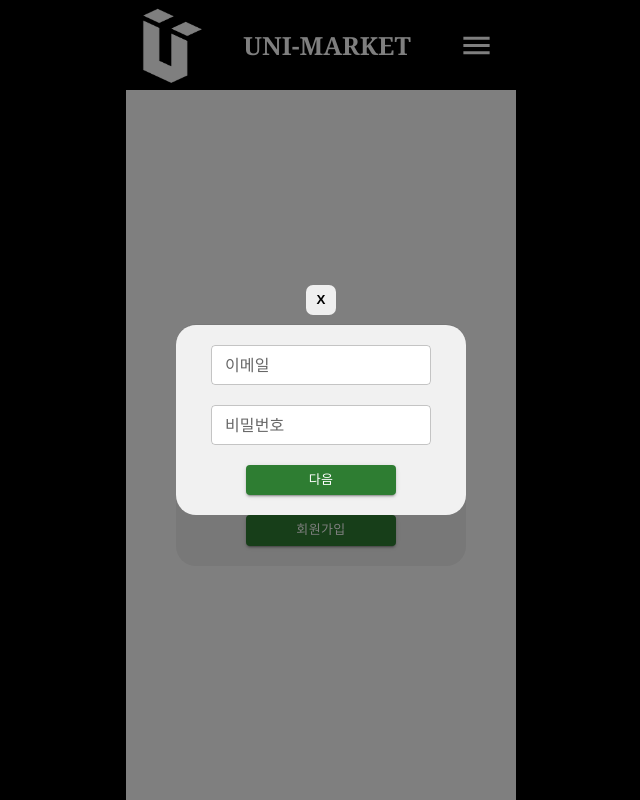
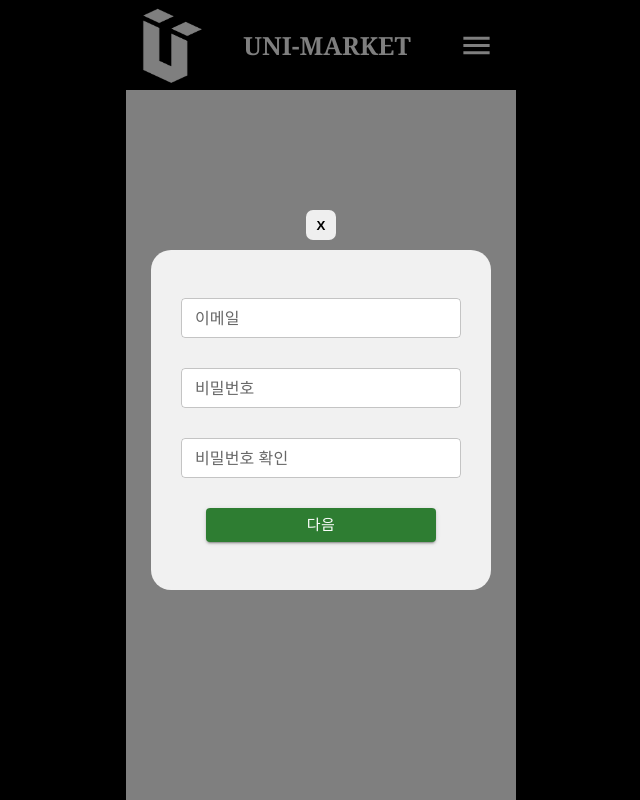
Before and after one commit to DonggyunKim00/UniMarket, a React (Create React App) app: page /mypage in a window 1280 px wide. Both pictures are taken after a click on the button "회원가입". Shown: the whole page, without its empty margins (319-959 px from the left). Built offline with nearby package versions, Linux system fonts and the light colour scheme.

Commit message:
style: LoginForm 스타일 다듬기

```diff
--- a/src/components/mypage/LoginForm.tsx
+++ b/src/components/mypage/LoginForm.tsx
@@ -70,4 +70,5 @@ export const Container = styled.div`
   padding: 20px;
   background-color: #f1f1f1;
   border-radius: 20px;
+  height: 200px;
 `;
--- a/src/components/mypage/modal/ProcessModal/Otp.tsx
+++ b/src/components/mypage/modal/ProcessModal/Otp.tsx
@@ -1,4 +1,5 @@
 import React from 'react';
+import { styled } from 'styled-components';
 import TextField from '@mui/material/TextField';
 import Button from '@mui/material/Button';
 import { Container } from '../../LoginForm';
@@ -10,14 +11,14 @@ const Otp = () => {
   const { init } = useProcessIdxStore();
 
   return (
-    <Container>
+    <Form>
       <TextField
         id="outlined-basic"
         label="인증코드"
         variant="outlined"
         size="small"
         sx={{
-          width: 220,
+          width: 280,
           color: 'white',
           bgcolor: 'white',
           borderRadius: '4px',
@@ -28,7 +29,7 @@ const Otp = () => {
         color="success"
         size="small"
         sx={{
-          width: 150,
+          width: 230,
         }}
         onClick={() => {
           close();
@@ -37,8 +38,14 @@ const Otp = () => {
       >
         가입완료
       </Button>
-    </Container>
+    </Form>
   );
 };
 
 export default Otp;
+
+const Form = styled(Container)`
+  gap: 30px;
+  width: 300px;
+  height: 180px;
+`;
--- a/src/components/mypage/modal/ProcessModal/Register.tsx
+++ b/src/components/mypage/modal/ProcessModal/Register.tsx
@@ -3,19 +3,20 @@ import TextField from '@mui/material/TextField';
 import Button from '@mui/material/Button';
 import { Container } from '../../LoginForm';
 import useProcessIdxStore from '../../../../store/modal/processIdx';
+import { styled } from 'styled-components';
 
 const Register = () => {
   const { next } = useProcessIdxStore();
 
   return (
-    <Container>
+    <Form>
       <TextField
         id="outlined-basic"
         label="이메일"
         variant="outlined"
         size="small"
         sx={{
-          width: 220,
+          width: 280,
           color: 'white',
           bgcolor: 'white',
           borderRadius: '4px',
@@ -27,7 +28,19 @@ const Register = () => {
         variant="outlined"
         size="small"
         sx={{
-          width: 220,
+          width: 280,
+          color: 'white',
+          bgcolor: 'white',
+          borderRadius: '4px',
+        }}
+      />
+      <TextField
+        id="outlined-basic"
+        label="비밀번호 확인"
+        variant="outlined"
+        size="small"
+        sx={{
+          width: 280,
           color: 'white',
           bgcolor: 'white',
           borderRadius: '4px',
@@ -38,14 +51,21 @@ const Register = () => {
         color="success"
         size="small"
         sx={{
-          width: 150,
+          width: 230,
+          fontSize: 15,
         }}
         onClick={() => next()}
       >
         다음
       </Button>
-    </Container>
+    </Form>
   );
 };
 
 export default Register;
+
+const Form = styled(Container)`
+  gap: 30px;
+  width: 300px;
+  height: 300px;
+`;
```
